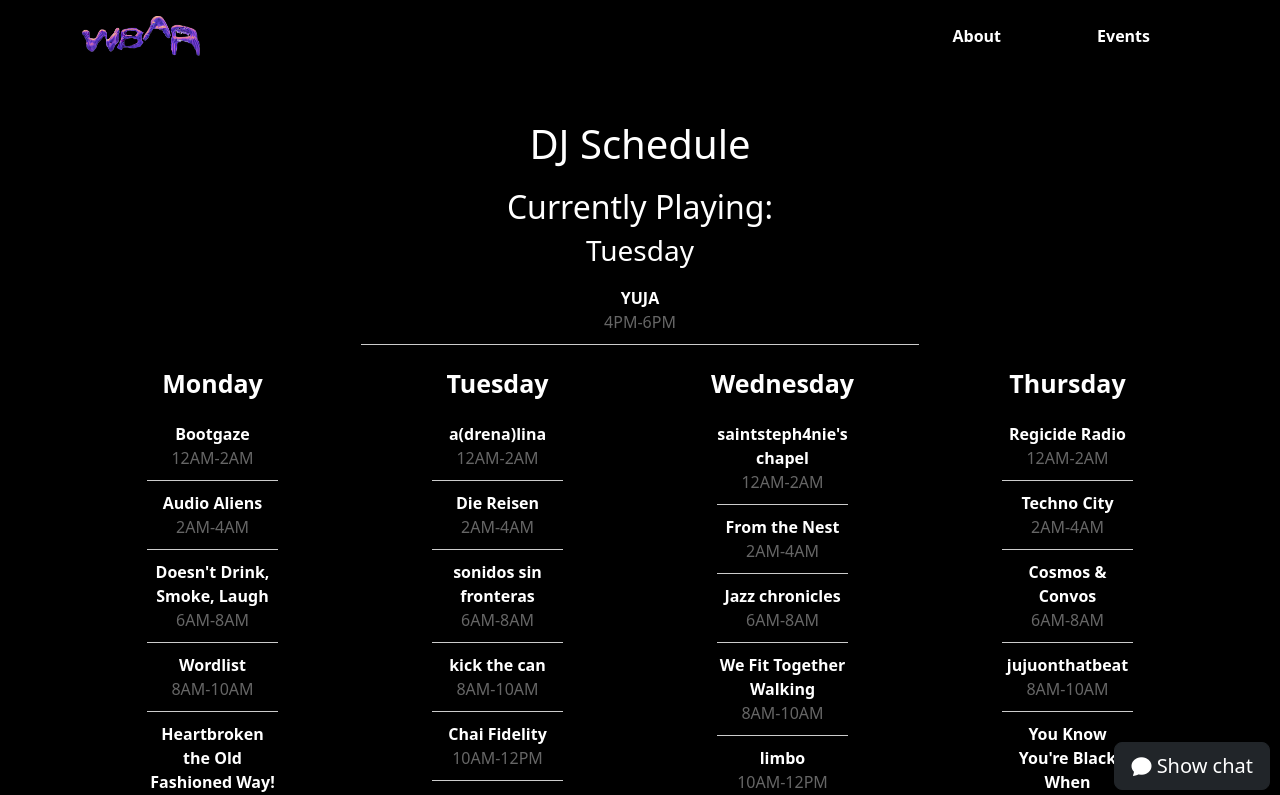
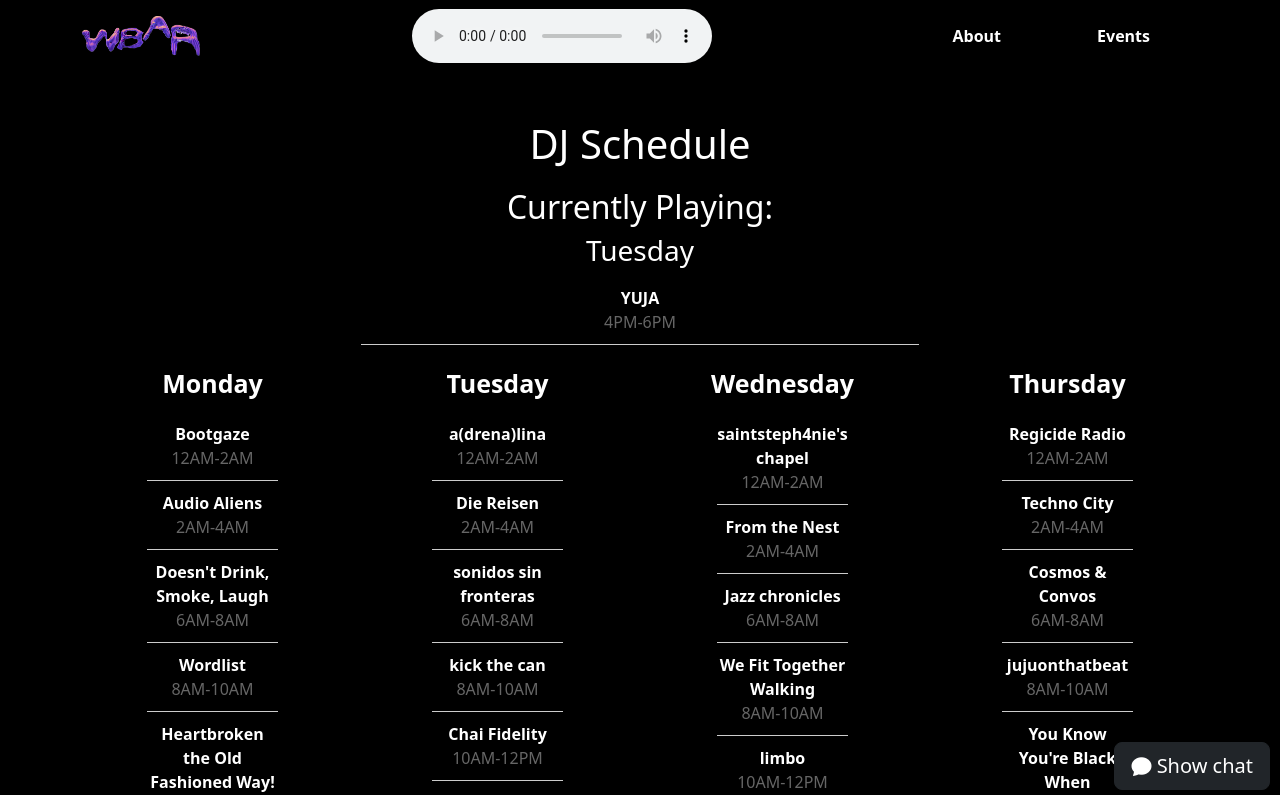
Before and after one commit to wbar-radio/wbar-app, a React (Create React App) app in the folder client/: page / in a window 1280 px wide. Shown: the top 795 px of the page. Built offline with nearby package versions, Linux system fonts and the light colour scheme.

Commit message:
move stream to navbar

```diff
--- a/client/src/Components/WBARNavbar.js
+++ b/client/src/Components/WBARNavbar.js
@@ -1,5 +1,4 @@
 import React from 'react';
-import {Link} from 'react-router-dom';
 import Nav from 'react-bootstrap/Nav';
 import Navbar from 'react-bootstrap/Navbar';
 import Container from 'react-bootstrap/Container';
@@ -20,9 +19,9 @@ const WBARNavbar = () => {
                         style={{height: '40px'}} // Adjusted width and display
                     />
                 </Navbar.Brand>
+                <Stream/>
                 <Navbar.Toggle aria-controls="basic-navbar-nav"/>
                 <Navbar.Collapse id="basic-navbar-nav">
-
                     <Nav className={'ms-auto'}>
                         <Nav.Link href="/About" className="nav-link">About</Nav.Link>
                         <Nav.Link href="/Events" className="nav-link">Events</Nav.Link>
```
